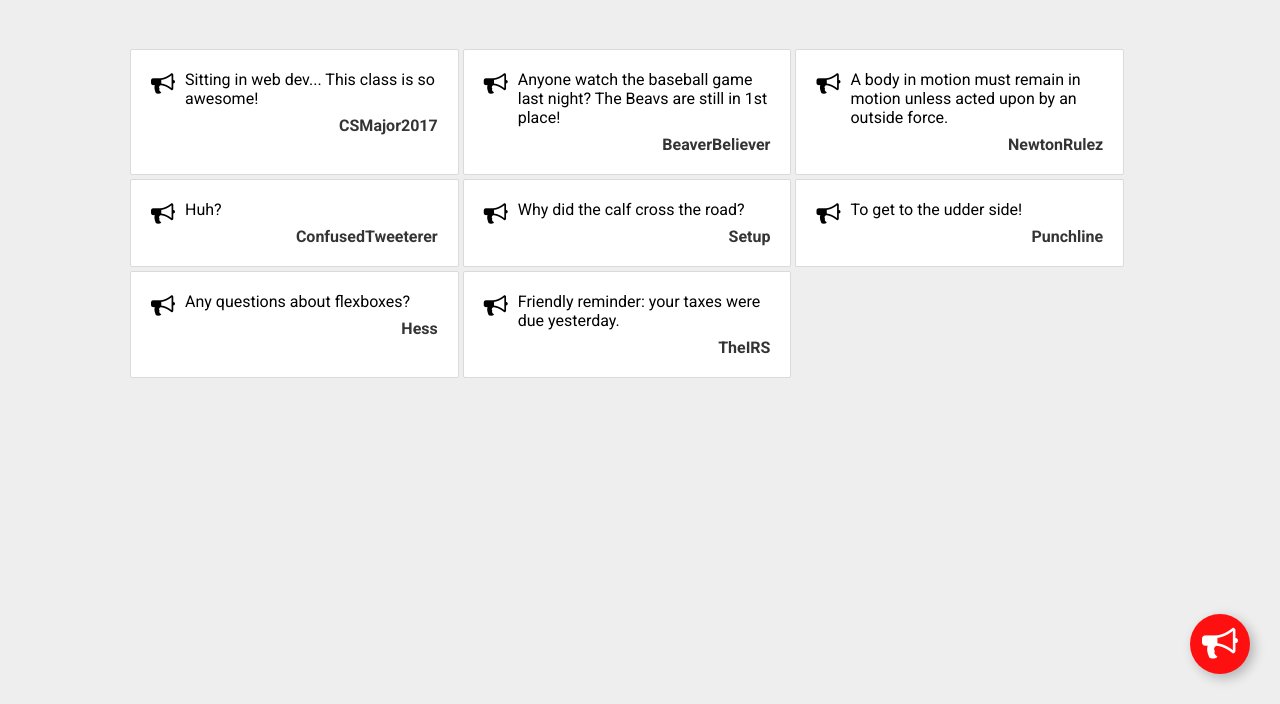
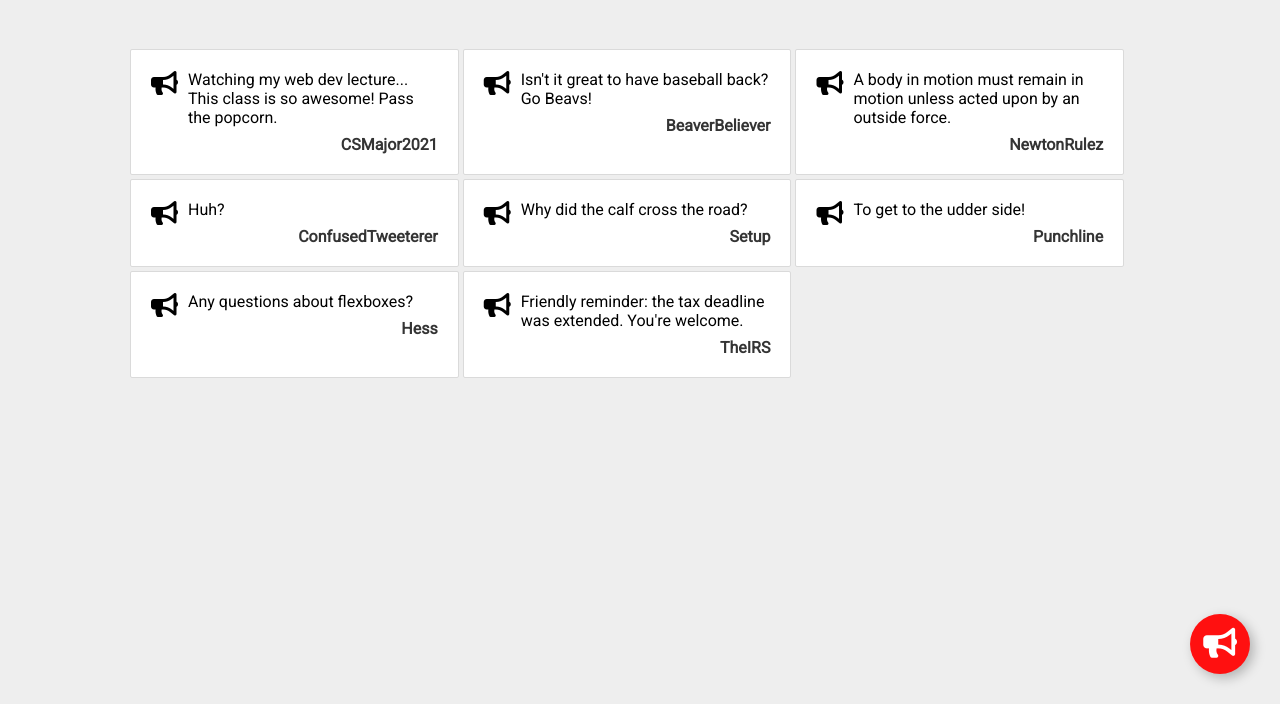
Before and after one commit to jozais-dej/cs290-a3, a plain HTML site: page index.html in a window 1280 px wide. Shown: the part 96-800 px from the top of the page. Drawn offline with Linux system fonts and the light colour scheme.

Commit message:
Add files via upload

```diff
--- a/index.html
+++ b/index.html
@@ -5,21 +5,23 @@
     <meta charset="utf-8">
     <title>Tweeter</title>
 
-    <!-- This is a stylesheet that includes the font you should use -->
-    <link href="https://fonts.googleapis.com/css?family=Roboto:100,400,700" rel="stylesheet">
+    <!-- This is a 3rd-party stylesheet to make available the font family to be used for this page ("Roboto"). -->
+    <link href="https://fonts.googleapis.com/css2?family=Roboto:wght@100;400&display=swap" rel="stylesheet">
 
-    <!-- This is a 3rd-party stylesheet for Font Awesome: http://fontawesome.io/ -->
-    <link rel="stylesheet" href="https://maxcdn.bootstrapcdn.com/font-awesome/4.7.0/css/font-awesome.min.css" media="screen">
+    <!-- This 3rd-party stylesheet incorporates SVG icons from Font Awesome: http://fontawesome.com/ -->
+    <link rel="stylesheet" href="https://use.fontawesome.com/releases/v5.15.3/css/all.css" crossorigin="anonymous">
 
     <link rel="stylesheet" href="style.css" media="screen">
+
+    <script src="index.js" charset="utf-8" defer></script>
 
   </head>
 
   <body>
 
     <header>
-      <!-- The <i> tag below includes the bullhorn icon from Font Awesome -->
-      <a href="#"><h1 class="site-title"><i class="fa fa-hand-lizard-o"></i> tweeter</h1></a>
+      <!-- The <i> tag below includes the lizard hand icon from Font Awesome.  Do not directly style this element. -->
+      <a href="#"><h1 class="site-title"><i class="far fa-hand-lizard"></i> tweeter</h1></a>
 
       <nav class="navbar">
         <ul class="navlist">
@@ -28,7 +30,7 @@
           <li class="navitem navlink"><a href="#">People</a></li>
           <li class="navitem navbar-search">
             <input type="text" id="navbar-search-input" placeholder="Search...">
-            <button type="button" id="navbar-search-button"><i class="fa fa-search"></i></button>
+            <button type="button" id="navbar-search-button"><i class="fas fa-search"></i></button>
           </li>
         </ul>
       </nav>
@@ -38,27 +40,29 @@
 
       <article class="twit">
         <div class="twit-icon">
-          <i class="fa fa-bullhorn"></i>
+          <!-- The <i> tag below includes the bullhorn icon from Font Awesome.  Do not directly style this element. -->
+          <i class="fas fa-bullhorn"></i>
         </div>
         <div class="twit-content">
           <p class="twit-text">
-            Sitting in web dev... This class is so awesome!
+            Watching my web dev lecture... This class is so awesome!  Pass the popcorn.
           </p>
-          <p class="twit-attribution">
-            <a href="#">CSMajor2017</a>
+          <p class="twit-author">
+            <a href="#">CSMajor2021</a>
           </p>
         </div>
       </article>
 
       <article class="twit">
         <div class="twit-icon">
-          <i class="fa fa-bullhorn"></i>
+          <!-- The <i> tag below includes the bullhorn icon from Font Awesome.  Do not directly style this element. -->
+          <i class="fas fa-bullhorn"></i>
         </div>
         <div class="twit-content">
           <p class="twit-text">
-            Anyone watch the baseball game last night?  The Beavs are still in 1st place!
+            Isn't it great to have baseball back?  Go Beavs!
           </p>
-          <p class="twit-attribution">
+          <p class="twit-author">
             <a href="#">BeaverBeliever</a>
           </p>
         </div>
@@ -66,13 +70,14 @@
 
       <article class="twit">
         <div class="twit-icon">
-          <i class="fa fa-bullhorn"></i>
+          <!-- The <i> tag below includes the bullhorn icon from Font Awesome.  Do not directly style this element. -->
+          <i class="fas fa-bullhorn"></i>
         </div>
         <div class="twit-content">
           <p class="twit-text">
             A body in motion must remain in motion unless acted upon by an outside force.
           </p>
-          <p class="twit-attribution">
+          <p class="twit-author">
             <a href="#">NewtonRulez</a>
           </p>
         </div>
@@ -80,13 +85,14 @@
 
       <article class="twit">
         <div class="twit-icon">
-          <i class="fa fa-bullhorn"></i>
+          <!-- The <i> tag below includes the bullhorn icon from Font Awesome.  Do not directly style this element. -->
+          <i class="fas fa-bullhorn"></i>
         </div>
         <div class="twit-content">
           <p class="twit-text">
             Huh?
           </p>
-          <p class="twit-attribution">
+          <p class="twit-author">
             <a href="#">ConfusedTweeterer</a>
           </p>
         </div>
@@ -94,13 +100,14 @@
 
       <article class="twit">
         <div class="twit-icon">
-          <i class="fa fa-bullhorn"></i>
+          <!-- The <i> tag below includes the bullhorn icon from Font Awesome.  Do not directly style this element. -->
+          <i class="fas fa-bullhorn"></i>
         </div>
         <div class="twit-content">
           <p class="twit-text">
             Why did the calf cross the road?
           </p>
-          <p class="twit-attribution">
+          <p class="twit-author">
             <a href="#">Setup</a>
           </p>
         </div>
@@ -108,13 +115,14 @@
 
       <article class="twit">
         <div class="twit-icon">
-          <i class="fa fa-bullhorn"></i>
+          <!-- The <i> tag below includes the bullhorn icon from Font Awesome.  Do not directly style this element. -->
+          <i class="fas fa-bullhorn"></i>
         </div>
         <div class="twit-content">
           <p class="twit-text">
             To get to the udder side!
           </p>
-          <p class="twit-attribution">
+          <p class="twit-author">
             <a href="#">Punchline</a>
           </p>
         </div>
@@ -122,13 +130,14 @@
 
       <article class="twit">
         <div class="twit-icon">
-          <i class="fa fa-bullhorn"></i>
+          <!-- The <i> tag below includes the bullhorn icon from Font Awesome.  Do not directly style this element. -->
+          <i class="fas fa-bullhorn"></i>
         </div>
         <div class="twit-content">
           <p class="twit-text">
             Any questions about flexboxes?
           </p>
-          <p class="twit-attribution">
+          <p class="twit-author">
             <a href="#">Hess</a>
           </p>
         </div>
@@ -136,13 +145,14 @@
 
       <article class="twit">
         <div class="twit-icon">
-          <i class="fa fa-bullhorn"></i>
+          <!-- The <i> tag below includes the bullhorn icon from Font Awesome.  Do not directly style this element. -->
+          <i class="fas fa-bullhorn"></i>
         </div>
         <div class="twit-content">
           <p class="twit-text">
-            Friendly reminder: your taxes were due yesterday.
+            Friendly reminder: the tax deadline was extended.  You're welcome.
           </p>
-          <p class="twit-attribution">
+          <p class="twit-author">
             <a href="#">TheIRS</a>
           </p>
         </div>
@@ -150,7 +160,7 @@
 
     </main>
 
-    <button type="button" id="create-twit-button"><i class="fa fa-bullhorn"></i></button>
+    <button type="button" id="create-twit-button"><i class="fas fa-bullhorn"></i></button>
 
     <div id="modal-backdrop" class="hidden"></div>
     <div id="create-twit-modal" class="hidden">
@@ -182,6 +192,4 @@
 
   </body>
 
-  <script src="index.js" charset="utf-8"></script>
-
 </html>
--- a/style.css
+++ b/style.css
@@ -100,6 +100,7 @@ a:focus {
 
 .twit {
   flex: 0 1 28%;
+  min-width: 256px;
   display: flex;
   margin: 2px;
   padding: 20px;
@@ -121,7 +122,7 @@ a:focus {
   margin: 0;
 }
 
-.twit-content .twit-attribution {
+.twit-content .twit-author {
   margin-top: 8px;
   text-align: right;
   font-weight: bold;
@@ -135,7 +136,7 @@ a:focus {
   width: 60px;
   border: none;
   border-radius: 30px;
-  font-size: 36px;
+  font-size: 30px;
   background-color: #ff1010;
   color: #fff;
   cursor: pointer;
@@ -149,7 +150,7 @@ a:focus {
   height: 66px;
   width: 66px;
   border-radius: 33px;
-  font-size: 40px;
+  font-size: 36px;
   background-color: #319df6;
 }
 
```
